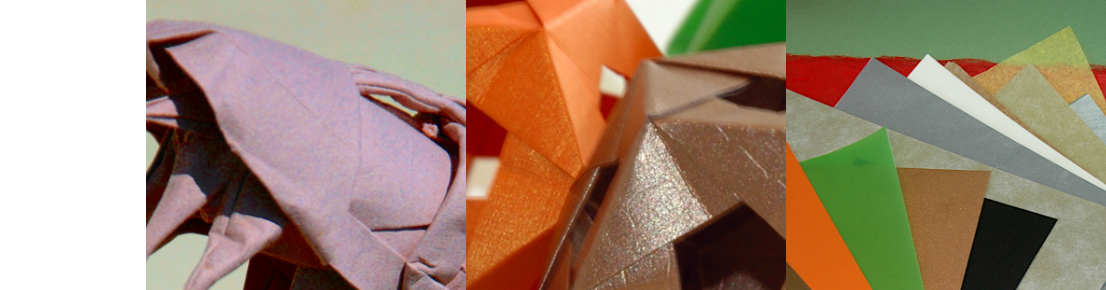
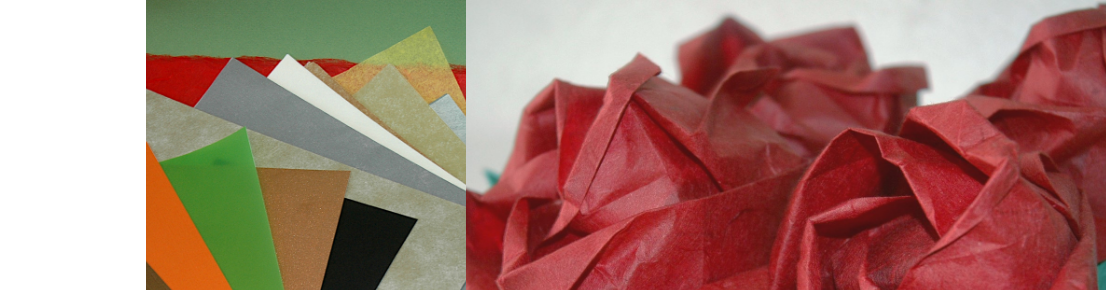
Before and after one commit to pawlo0/dobrarpapel-gatsby, a Gatsby site: page / in a window 1280 px wide. Shown: the top 290 px of the page, 174-1280 px from the left. Built offline with nearby package versions, Linux system fonts and the light colour scheme; Gatsby itself is replaced by a stand-in of ours; what typography-theme-funston would draw is missing.

Commit message:
adds imageLink component

```diff
--- /dev/null
+++ b/src/components/imageLink.js
@@ -0,0 +1,69 @@
+import React from "react"
+import PropTypes from "prop-types"
+import { Link } from "gatsby"
+import styled from "styled-components"
+import { StaticQuery, graphql } from "gatsby"
+import Img from "gatsby-image"
+
+const Item = styled(Link)`
+  overflow: hidden;
+  grid-column-start: span ${props => props.columns};
+  div {
+    height: 100%;
+    transition: transform 0.3s ease-out;
+  }
+  div:hover {
+    transform: scale(1.1);
+  }
+`
+function renderImage(file) {
+  console.log(file)
+  return <Img fluid={file.node.childImageSharp.fluid} />
+}
+const MyImg = function(props) {
+  return (
+    <StaticQuery
+      query={graphql`
+        query {
+          images: allFile(
+            filter: { extension: { regex: "/jpeg|jpg|png|gif/" } }
+          ) {
+            edges {
+              node {
+                extension
+                relativePath
+                childImageSharp {
+                  fluid(maxWidth: 1000) {
+                    ...GatsbyImageSharpFluid
+                  }
+                }
+              }
+            }
+          }
+        }
+      `}
+      render={({ images }) =>
+        renderImage(
+          images.edges.find(image => image.node.relativePath === props.src)
+        )
+      }
+    />
+  )
+}
+
+const GridItem = props => (
+  <Item columns={props.columns * 1}>
+    <MyImg src={props.image} alt="" />
+  </Item>
+)
+
+export default GridItem
+
+GridItem.defaultProps = {
+  columns: 1,
+}
+
+GridItem.propTypes = {
+  image: PropTypes.string.isRequired,
+  columns: PropTypes.string.isRequired,
+}
--- a/src/pages/index.js
+++ b/src/pages/index.js
@@ -3,19 +3,20 @@ import styled from "styled-components"
 import Layout from "../components/layout"
 import SEO from "../components/seo"
 import Img from "gatsby-image"
+import GridItem from "../components/imageLink"
 
 const IndexContentWrapper = styled.div`
   display: grid;
   grid-template-columns: 100%;
-  grid-template-rows: repeat(6, 300px);
+  grid-auto-rows: 300px;
 
   @media only screen and (min-width: 600px) {
-    grid-template-rows: repeat(6, 400px);
+    grid-auto-rows: 400px;
   }
 
   @media only screen and (min-width: 768px) {
     grid-template-columns: repeat(2, 50%);
-    grid-template-rows: repeat(3, 70vh);
+    grid-auto-rows: 70vh;
   }
 
   @media only screen and (min-width: 992px) {
@@ -23,7 +24,6 @@ const IndexContentWrapper = styled.div`
 
   @media only screen and (min-width: 1200px) {
     grid-template-columns: repeat(3, 1fr);
-    grid-template-rows: repeat(2, 70vh);
   }
 `
 
@@ -31,12 +31,12 @@ const IndexPage = ({ data }) => (
   <Layout>
     <SEO title="Home" keywords={[`gatsby`, `application`, `react`]} />
     <IndexContentWrapper>
+      <GridItem image="papel.jpg" />
+      <GridItem image="rosas.jpg" columns="2" />
       <Img fluid={data.yakai.childImageSharp.fluid} alt="" />
-      <Img fluid={data.ecosa.childImageSharp.fluid} alt="" />
-      <Img fluid={data.papel.childImageSharp.fluid} alt="" />
       <Img fluid={data.flores.childImageSharp.fluid} alt="" />
       <Img fluid={data.polvo.childImageSharp.fluid} alt="" />
-      <Img fluid={data.rosas.childImageSharp.fluid} alt="" />
+      <Img fluid={data.ecosa.childImageSharp.fluid} alt="" />
     </IndexContentWrapper>
   </Layout>
 )
```
